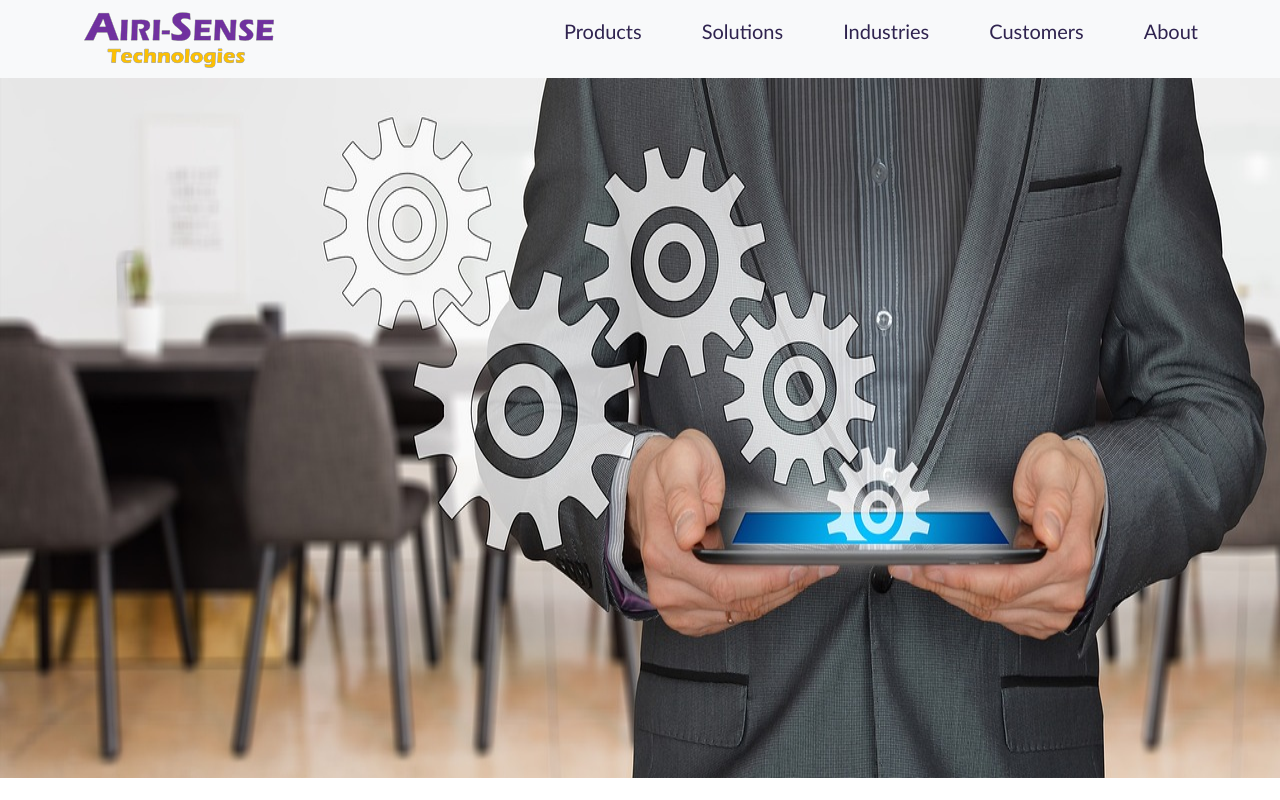
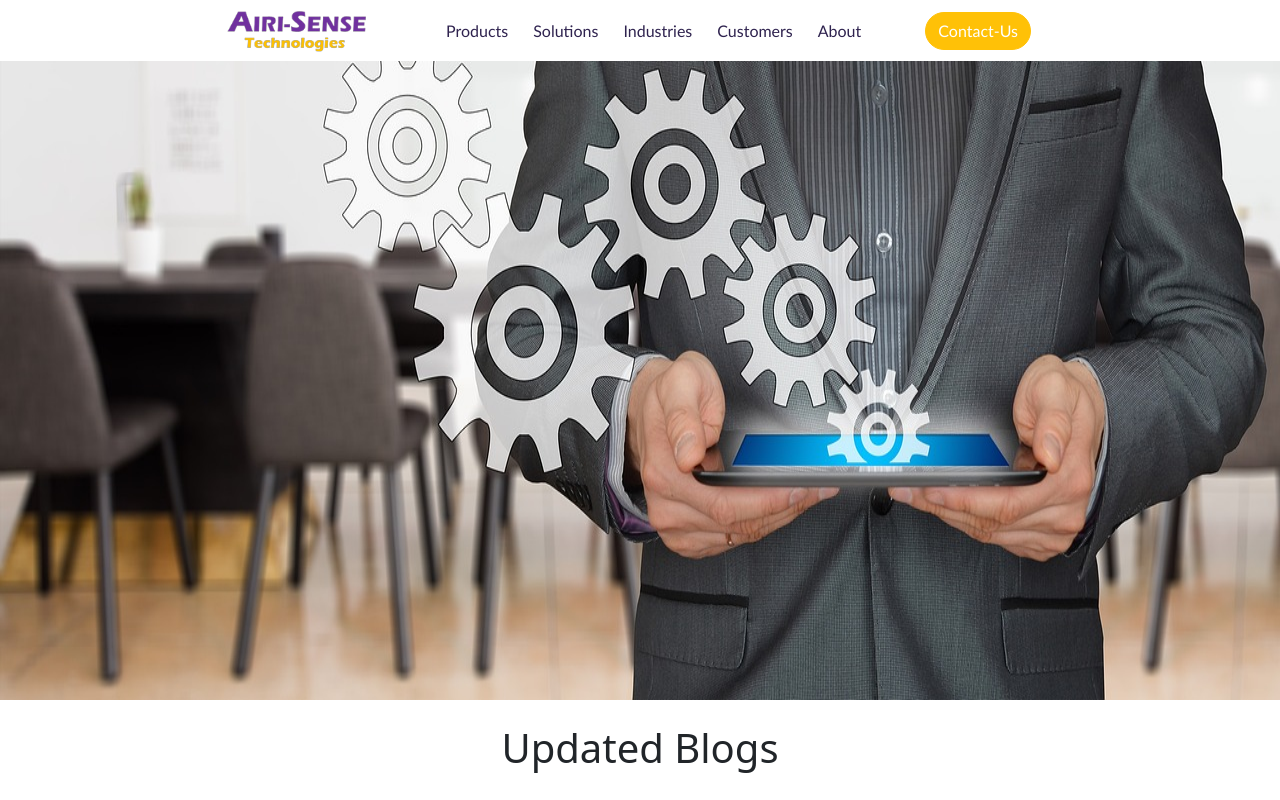
Before and after one commit to sakshiAbsax/airi_sense, a React (Create React App) app: page /blogs in a window 1280 px wide. Shown: the top 800 px of the page. Built offline with nearby package versions, Linux system fonts and the light colour scheme.

Commit message:
header changes

```diff
--- a/src/App.css
+++ b/src/App.css
@@ -10,61 +10,62 @@ a:hover {
   text-decoration: none;
 }
 
-
 .container {
   max-width: 1100px;
   margin: 0 auto;
-  padding: 0 15px;
-  display: flex;
-  justify-content: space-between;
-  align-items: center;
-  height: 100%;
 }
 
 .navbar {
-  background-color: #fef7e5;
+  background-color: #fff;
   position: relative;
   font-family: "kuka-bulo", Calibri, Segoe UI, Helvetica, Arial, Sans-Serif;
 }
 
+.header-nav {
+  display: flex;
+  justify-content: space-between;
+  align-items: center;
+}
+
 .logo {
+  width: 140px;
+  height: auto;
 }
+
 
 .menu-icon {
   display: none;
 }
 
-.nav-elements {
-}
+
 
 .nav-elements ul {
   display: flex;
-  justify-content: space-between;
+  justify-content: start;
   list-style-type: none;
 }
 
 .nav-elements ul li:not(:last-child) {
-  margin-right: 60px;
+  margin-right: 25px;
 }
 
 .nav-elements ul a {
-  font-size: 16px;
-  font-weight: 400;
+  font-weight: 500;
   color: #2f234f;
   text-decoration: none;
 }
 
 .nav-elements ul a:hover {
-  font-size: 16px;
-  font-weight: 600;
-  color: #6f309d;
+  color:#6f309e;
   text-decoration: none;
 }
 
 .nav-elements ul a.active {
-  color: #574c4c;
-  font-weight: 500;
+  font-weight: 600;
+  color:#6f309e;
+  text-decoration: none;
 }
+
 
 @media (max-width: 768px) {
   .nav-elements ul li:not(:last-child) {
@@ -78,10 +79,14 @@ a:hover {
     cursor: pointer;
   }
 
+  .headerBtn{
+    display: none;
+  }
+
   .nav-elements {
     position: absolute;
     right: 0;
-    top: 60px;
+    top: 53px;
     background-color: #fef7e5;
     width: 0px;
     height: calc(100vh - 60px);
@@ -141,13 +146,14 @@ a:hover {
 
 /* Home Technology  */
 
-@import url('https://fonts.googleapis.com/css?family=Open+Sans:300,400,600,700,800');
+@import url("https://fonts.googleapis.com/css?family=Open+Sans:300,400,600,700,800");
 
 .np {
   padding: 0px;
 }
 
-.featuredPropBox {}
+.featuredPropBox {
+}
 
 .featuredPropBox ul {
   display: flex;
@@ -184,38 +190,38 @@ a:hover {
 }
 
 .featuredPropBox ul li:nth-child(1) {
-    background-image: url('https://i.ibb.co/ZmtmLGK/a.jpg');
+  background-image: url("https://i.ibb.co/ZmtmLGK/a.jpg");
 }
 
 .featuredPropBox ul li:nth-child(2) {
-    background-image: url('https://i.ibb.co/pzGysVS/b.jpg');
+  background-image: url("https://i.ibb.co/pzGysVS/b.jpg");
 }
 
 .featuredPropBox ul li:nth-child(3) {
-    background-image: url('https://i.ibb.co/QMrtWT1/c.jpg');
+  background-image: url("https://i.ibb.co/QMrtWT1/c.jpg");
 }
 
 .featuredPropBox ul li:nth-child(4) {
-    background-image: url('https://i.ibb.co/DL5pvY6/bg-1-2.jpg');
+  background-image: url("https://i.ibb.co/DL5pvY6/bg-1-2.jpg");
 }
 
 .featuredPropBox ul li:nth-child(5) {
-    background-image: url('https://i.ibb.co/FWV1BJG/bg-1.jpg');
+  background-image: url("https://i.ibb.co/FWV1BJG/bg-1.jpg");
 }
 .featuredPropBox ul li:nth-child(6) {
-    background-image: url('https://i.ibb.co/ZXmWmSZ/14.jpg');
+  background-image: url("https://i.ibb.co/ZXmWmSZ/14.jpg");
 }
 
 .featuredPropBox ul li:nth-child(7) {
-    background-image: url('https://i.ibb.co/hLcmWbT/15646.jpg');
+  background-image: url("https://i.ibb.co/hLcmWbT/15646.jpg");
 }
 
 .featuredPropBox ul li:nth-child(8) {
-    background-image: url('https://i.ibb.co/89P5rTs/15678.jpg');
+  background-image: url("https://i.ibb.co/89P5rTs/15678.jpg");
 }
 
 .featuredPropBox ul li:nth-child(9) {
-    background-image: url('https://i.ibb.co/RhZgpSG/20845.jpg');
+  background-image: url("https://i.ibb.co/RhZgpSG/20845.jpg");
 }
 
 .featuredPropBox ul li .fplogo {
@@ -265,7 +271,6 @@ a:hover {
 .featuredPropBox ul li:hover .fptext {
   display: block;
 }
-
 
 /* News  */
 
@@ -450,68 +455,65 @@ a:hover {
 
 .img-zoom-out:hover {
   /* Scale down the image on hover */
-  transform: scale(0.95); /* You can adjust the scale factor as needed for the desired zoom out level */
+  transform: scale(
+    0.95
+  ); /* You can adjust the scale factor as needed for the desired zoom out level */
   opacity: 0.8; /* Decrease opacity on hover */
   transition: transform 0.3s ease-in-out, opacity 0.3s ease-in-out; /* Add a smooth transition effect for both scale and opacity */
 }
 
-.container{
+.container {
   width: 1000px;
   position: relative;
   display: flex;
   justify-content: space-between;
 }
 
-.container .card{
+.container .card {
   position: relative;
   cursor: pointer;
   --bs-card-border-color: none;
   color: White;
-
 }
 
-.container .card .face{
+.container .card .face {
   width: 400px;
   height: 200px;
   transition: 0.5s;
   overflow: hidden;
-
 }
 
-.container .card .face.face1{
+.container .card .face.face1 {
   position: relative;
-  background:#6f309d;
+  background: #6f309d;
   display: flex;
   justify-content: center;
   align-items: center;
   z-index: 1;
   transform: translateY(100px);
-  background: url('https://i.ibb.co/pzGysVS/b.jpg') rgba(255, 255, 255, 0.1);
+  background: url("https://i.ibb.co/pzGysVS/b.jpg") rgba(255, 255, 255, 0.1);
   height: 300px;
   border-radius: 5px;
 }
 
-.container .card:hover .face.face1{
-
+.container .card:hover .face.face1 {
   transform: translateY(0);
 }
 
-.container .card .face.face1 .content{
+.container .card .face.face1 .content {
   opacity: 1;
   transition: 0.5s;
-
 }
 
-.container .card:hover .face.face1 .content{
-
+.container .card:hover .face.face1 .content {
   opacity: 1;
 }
 
-.container .card .face.face1 .content img{
+.container .card .face.face1 .content img {
   max-width: 100px;
 }
 
-.container .card .face.face1 .content h3{
+.container .card .face.face1 .content h3 {
   margin: 10px 0 0;
   padding: 0;
   color: #fff;
@@ -519,9 +521,9 @@ a:hover {
   font-size: 1.5em;
 }
 
-.container .card .face.face2{
+.container .card .face.face2 {
   position: relative;
-  background:black;
+  background: black;
   color: #fff;
   display: flex;
   justify-content: center;
@@ -530,22 +532,21 @@ a:hover {
   box-sizing: border-box;
   box-shadow: 0 20px 50px rgba(0, 0, 0, 0.8);
   transform: translateY(-100px);
-
 }
 
-.container .card:hover .face.face2{
+.container .card:hover .face.face2 {
   transform: translateY(0);
   height: auto;
 }
 
-.container .card .face.face2 .content p{
+.container .card .face.face2 .content p {
   margin: 0;
   padding: 0;
 }
 
-.container .card .face.face2 .content a{
+.container .card .face.face2 .content a {
   margin: 15px 0 0;
-  display:  inline-block;
+  display: inline-block;
   text-decoration: none;
   font-weight: 900;
   color: #333;
@@ -553,7 +554,7 @@ a:hover {
   border: 1px solid #333;
 }
 
-.container .card .face.face2 .content a:hover{
+.container .card .face.face2 .content a:hover {
   background: #333 !important;
   color: #fff !important;
 }
@@ -569,7 +570,7 @@ a:hover {
   }
 }
 
-.solution-cutomized{
+.solution-cutomized {
   height: 270px;
   margin: 10px 60px !important;
   width: 590px !important;
--- a/src/component/Header.js
+++ b/src/component/Header.js
@@ -1,53 +1,73 @@
-import React from 'react';
-import Container from 'react-bootstrap/Container';
-import { Hamburger } from './Hamburger';
-import { Link, NavLink } from 'react-router-dom';
-import logo from '../images/logo.png';
-export const Header=()=>{
+import React from "react";
+import Container from "react-bootstrap/Container";
+import { Hamburger } from "./Hamburger";
+import { Link, NavLink } from "react-router-dom";
+import logo from "../images/logo.png";
+export const Header = () => {
   const [showNavbar, setShowNavbar] = React.useState(false);
 
   const handleShowNavbar = () => {
     setShowNavbar(!showNavbar);
   };
-    return(
+  return (
     <>
-    <nav className="navbar bg-light py-2">
+      <nav className="navbar fixed-top   ">
         <Container>
+
+          <div className="header-nav ps-lg-5 ms-lg-5">
             <Link to="/">
-      <div className="logo">
-          <img src={logo}  className='w-100' />
+              <div className="logo ms-lg-5">
+                <img src={logo} className="w-100" />
               </div>
             </Link>
-        <div className="menu-icon" onClick={handleShowNavbar}>
+
+            <div className="menu-icon ps-5 ms-5" onClick={handleShowNavbar}>
               <Hamburger />
             </div>
+
             <div className={`nav-elements  ${showNavbar && "active"}`}>
-          <ul>
+              <ul className="ms-lg-5  pb-0 mb-0 text-start">
                 <li>
-              <NavLink className=" fs-5" to="/product">Products</NavLink>
+                  <NavLink className=" fs-6" to="/product">
+                    Products
+                  </NavLink>
                 </li>
                 <li>
-              <NavLink className=" fs-5" to="/solutions">Solutions</NavLink>
+                  <NavLink className=" fs-6" to="/solutions">
+                    Solutions
+                  </NavLink>
                 </li>
                 <li>
-              <NavLink className=" fs-5" to="/industries">Industries</NavLink>
+                  <NavLink className=" fs-6" to="/industries">
+                    Industries
+                  </NavLink>
                 </li>
                 <li>
-              <NavLink className=" fs-5" to="/customer">Customers</NavLink>
+                  <NavLink className=" fs-6" to="/customer">
+                    Customers
+                  </NavLink>
                 </li>
                  <li>
-              <NavLink className=" fs-5" to="/about">About</NavLink>
+                  <NavLink className=" fs-6" to="/about">
+                    About
+                  </NavLink>
                 </li>
                 {/* <li>
-              <NavLink className=" fs-5" to="/contact">Contact</NavLink>
+              <NavLink className=" fs-6" to="/contact">Contact</NavLink>
             </li> */}
+
               </ul>
+
             </div>
+
+            <div className="ps-lg-5  ps-md-3 ms-lg-3 headerBtn">
+              <a href="/contact" className="text-white btn-md headerBtn  btn-warning btn rounded-pill">Contact-Us</a>
+            </div>
+
+          </div>
+
         </Container>
-
-
       </nav>
-
     </>
-    )
-}
+  );
+};
--- a/src/component/HomeAbout.js
+++ b/src/component/HomeAbout.js
@@ -7,9 +7,9 @@ export const HomeAbout = () => {
   return (
     <>
       <section className="section_padding partnerSec1">
-        <div className="container py-5">
+        <div className="container pt-5 pb-3">
           <div className="row justify-content-between align-items-center">
-            <div className="col col-md-8 col-sm-12 col-lg-6 mb-5">
+            <div className="col col-md-12 col-sm-12 col-lg-6 mb-5">
               <div className="whatWeDo">
                 <h1
                   style={{
```
Also changed, not shown: src/component/Home.js (+10 -10 lines). Lines whose indentation alone changed are shown as unchanged.
